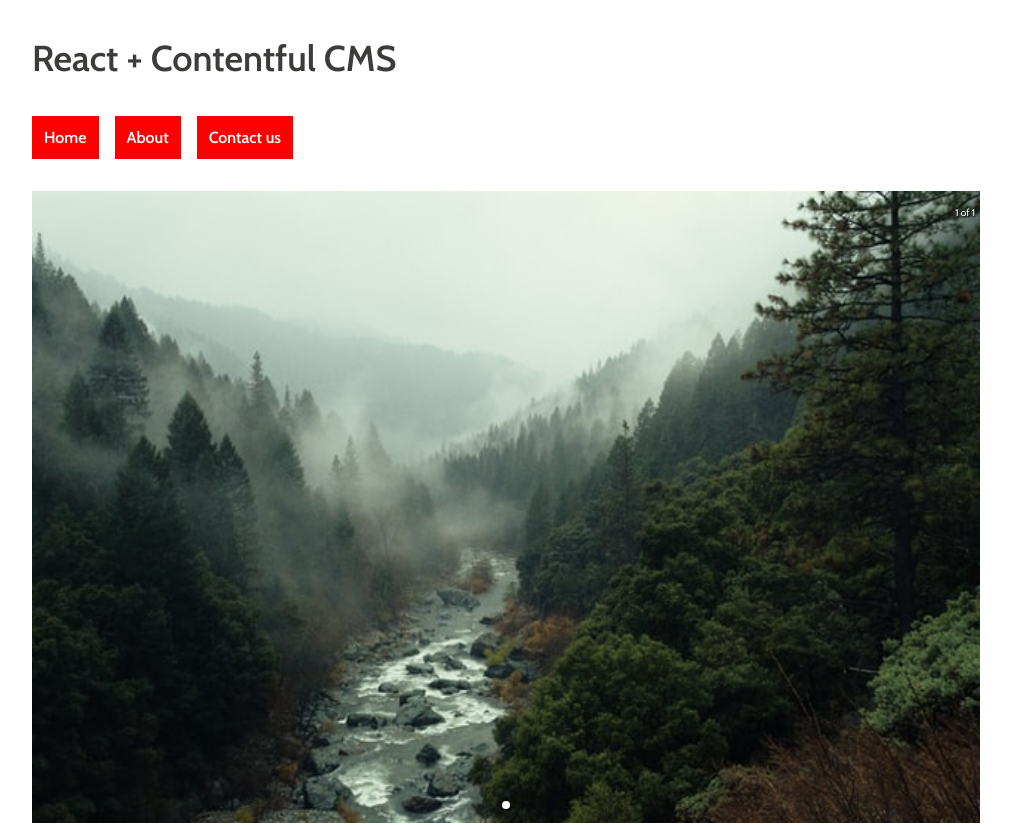
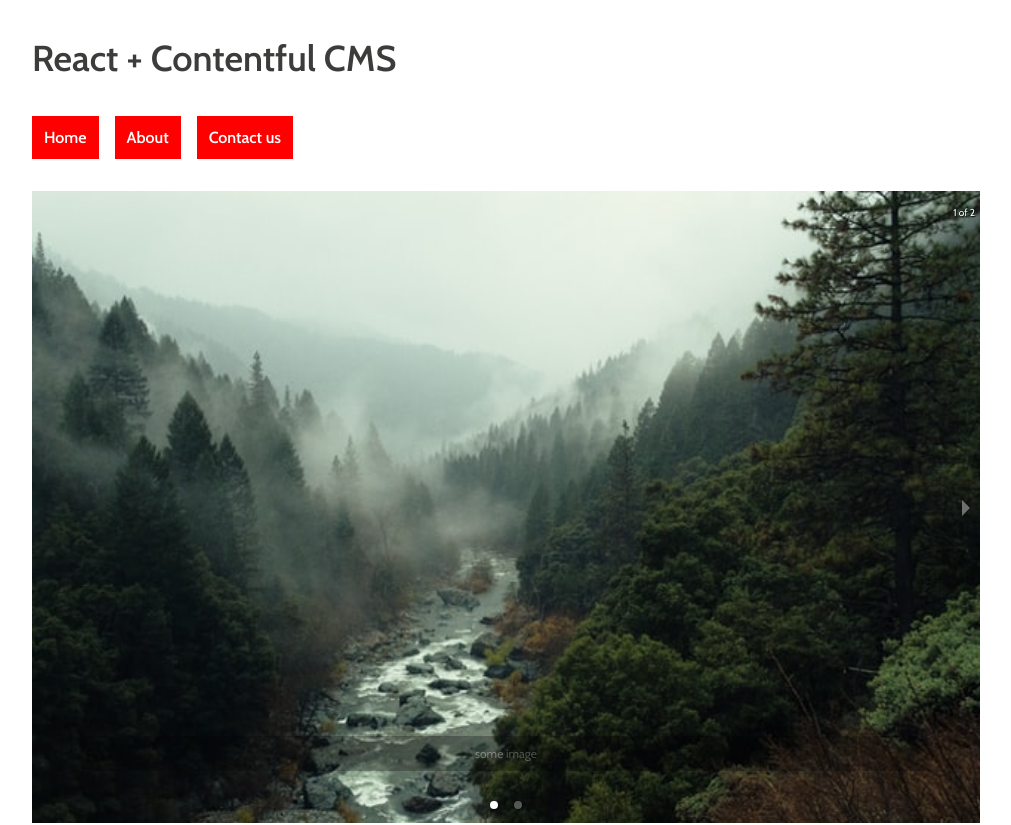
Before and after one commit to jalmendhry/nextjs-contentful, a Next.js app: page /about in a window 1280 px wide. Shown: the top 825 px of the page, without its empty margins (134-1145 px from the left). Built offline with nearby package versions, Linux system fonts and the light colour scheme.

Commit message:
new markdown

```diff
--- a/cms-pages/about.md
+++ b/cms-pages/about.md
@@ -10,5 +10,3 @@ carousel:
   - /images/pine-watt-2hzmz15wgik-unsplash-1-.jpg
   - /images/pine-watt-2hzmz15wgik-unsplash-1-.jpg
 ---
-
-## About page
--- a/pages/[page].js
+++ b/pages/[page].js
@@ -14,12 +14,18 @@ const Page = ({ htmlString, data }) => {
   return (
     <>
       <Layout pageTitle={data.pageTitle}>
-        <Carousel>
-          <div>
-            <img src={data.thumbnail} alt=""></img>
-            {/* <p className="legend">{description}</p> */}
-          </div>
-        </Carousel>
+        {data.carousel && data.carousel.length > 0 && (
+          <Carousel>
+            {data.carousel.map((image, index) => {
+              return (
+                <div key={index}>
+                  <img src={image} alt=""></img>
+                  <p className="legend">some image</p>
+                </div>
+              );
+            })}
+          </Carousel>
+        )}
 
         <div
           className="content-wrapper"
@@ -103,8 +109,7 @@ export const getStaticProps = async ({ params: { page } }) => {
     .toString();
 
   const parsedMarkdown = matter(markdownWithMetadata);
-
-  const htmlString = marked(parsedMarkdown.content);
+  const htmlString = marked(parsedMarkdown.data.content);
 
   return {
     props: {
```
